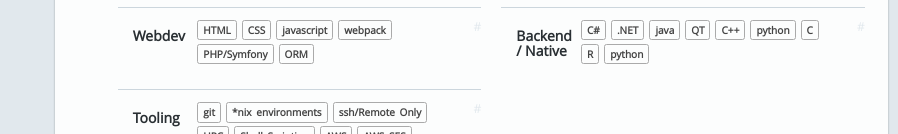
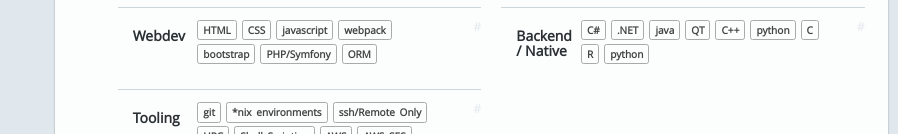
Before and after one commit to strazto/resume, a plain HTML site: page index.html in a window 1280 px wide. Shown: the part 1381-1515 px from the top of the page, without its empty margins (382-1280 px from the left). Drawn offline with Linux system fonts and the light colour scheme.

Commit message:
deploy: 95c70a5ff94b730948a1d61d8e3794994397ab1a

```diff
--- a/index.html
+++ b/index.html
@@ -428,7 +428,7 @@
                         </div>
                         <div class="col-xs-9 label-container">
                               <ul class="list-inline labels small">
-                                <li class="label label-keyword">HTML</li><li class="label label-keyword">CSS</li><li class="label label-keyword">javascript</li><li class="label label-keyword">webpack</li><li class="label label-keyword">PHP/Symfony</li><li class="label label-keyword">ORM</li>
+                                <li class="label label-keyword">HTML</li><li class="label label-keyword">CSS</li><li class="label label-keyword">javascript</li><li class="label label-keyword">webpack</li><li class="label label-keyword">bootstrap</li><li class="label label-keyword">PHP/Symfony</li><li class="label label-keyword">ORM</li>
                               </ul>
                         </div>
                       </div>
```
